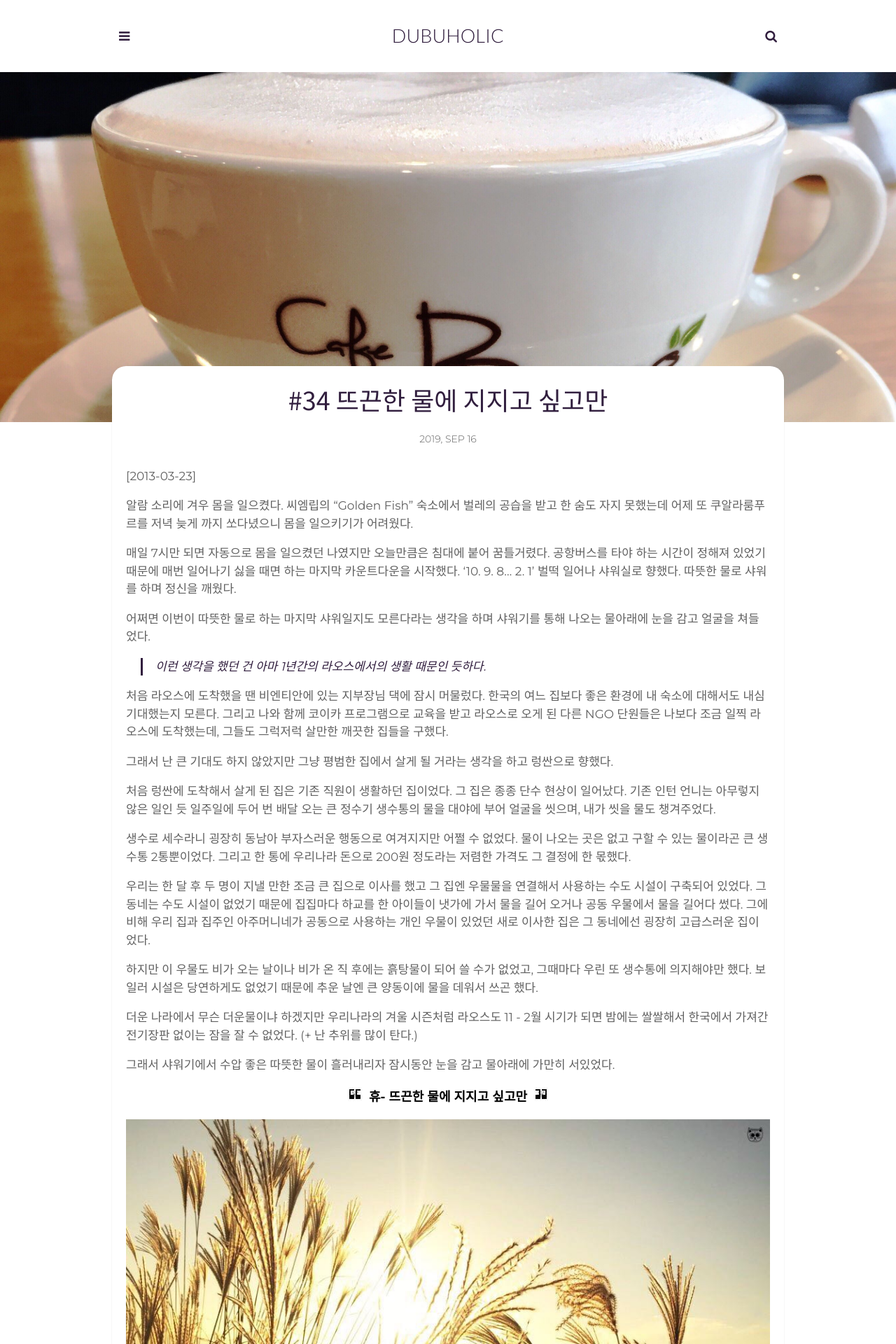
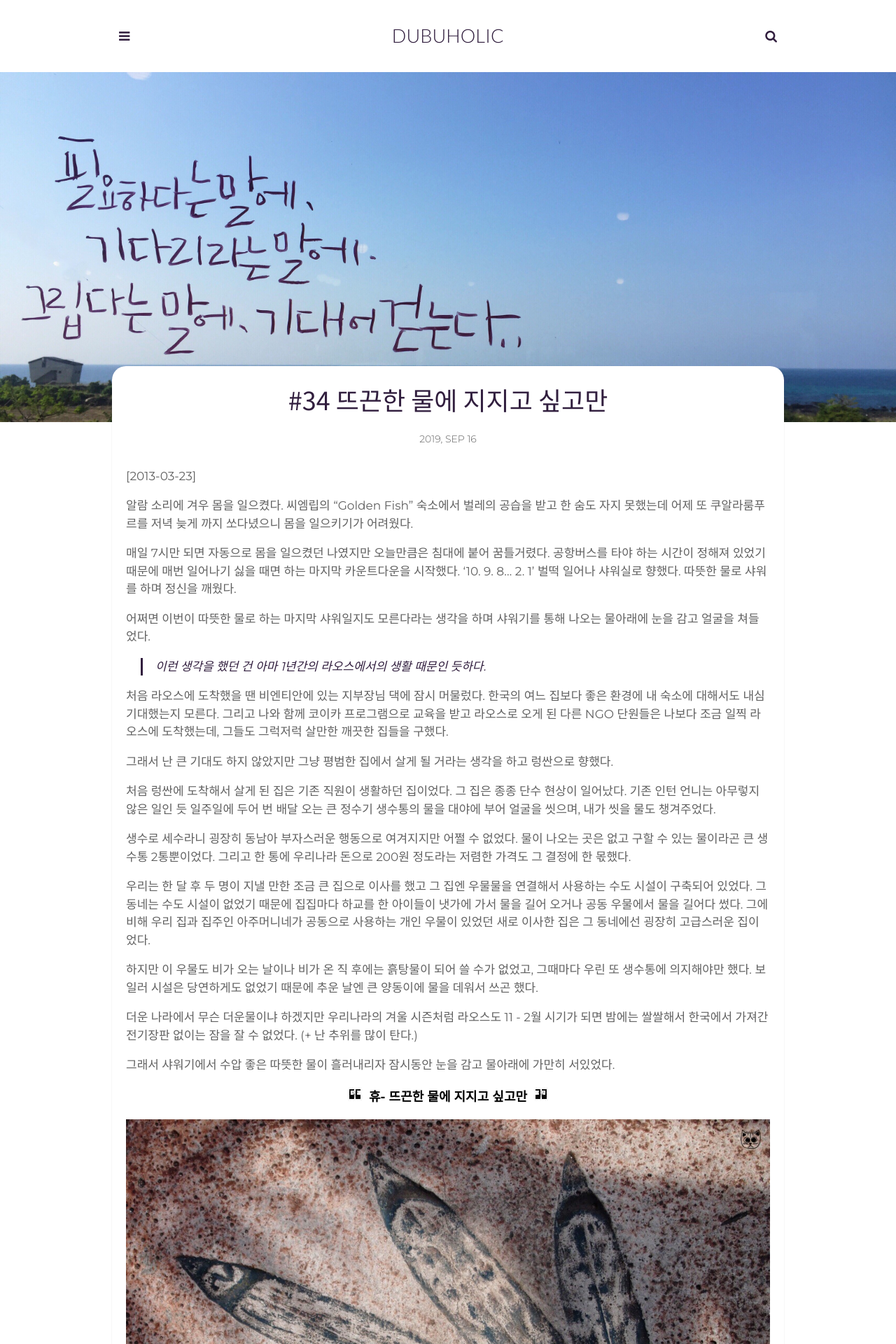
Before and after one commit to HAEZZA/HAEZZA.github.io, a Jekyll site: the page built from _posts/2019-09-16-Hot-Bath.markdown, in a window 1280 px wide. Shown: the top 1920 px of the page at 70% size. Built offline with Jekyll 4.4.1, drawn with Linux system fonts in a browser that asks for light colours; some web fonts are replaced; comment, search, counter and statistics services are not loaded; some of the changed text lies outside the part shown.

Commit message:
add img & modify post

```diff
--- a/_posts/2019-09-16-Hot-Bath.markdown
+++ b/_posts/2019-09-16-Hot-Bath.markdown
@@ -4,7 +4,7 @@ title: "#34 뜨끈한 물에 지지고 싶고만"
 cover: "#34 Hot Bath"
 date: 2019-09-16 17:00:00 +0900
 description:
-img: 2019-09-11-Jeju-Cafe-Burano.jpg
+img: 2019-09-16-Jeju-Cafe100per.JPEG
 tags: [Trip, Laos, Malaysia, Kuala Lumpur]
 categories: trip
 author: dubuholic
@@ -47,6 +47,6 @@ author: dubuholic
 <p class="page-quote">휴- 뜨끈한 물에 지지고 싶고만</p>
 
 <div class="page-last-image">
-        <img src="/assets/img/2019-09-11-Jeju-Sangumburi.jpg" alt="제주 산굼부리 노을빛 머금은 억새들" style="width: 100%; height: auto;">
-        <p>제주 산굼부리 노을빛 머금은 억새들</p>
+        <img src="/assets/img/2019-09-16-Malacca.JPEG" alt="말레이시아 말라카에서 만난 낙엽 도장" style="width: 100%; height: auto;">
+        <p>말레이시아 말라카에서 만난 낙엽 도장</p>
 </div>
```
Also changed, not shown: assets/img/2019-09-16-Jeju-Cafe100per.JPEG (added), assets/img/2019-09-16-Malacca.JPEG (added).
